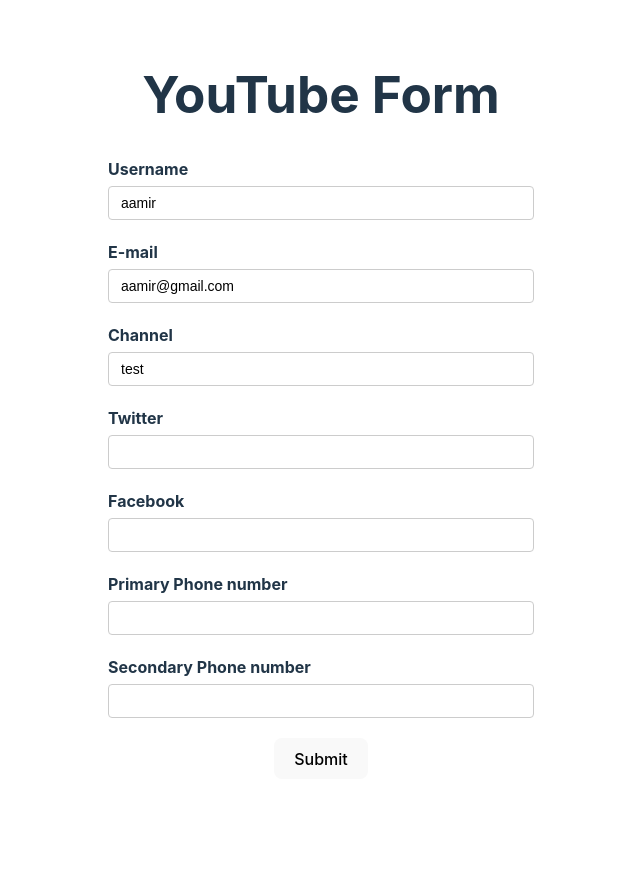
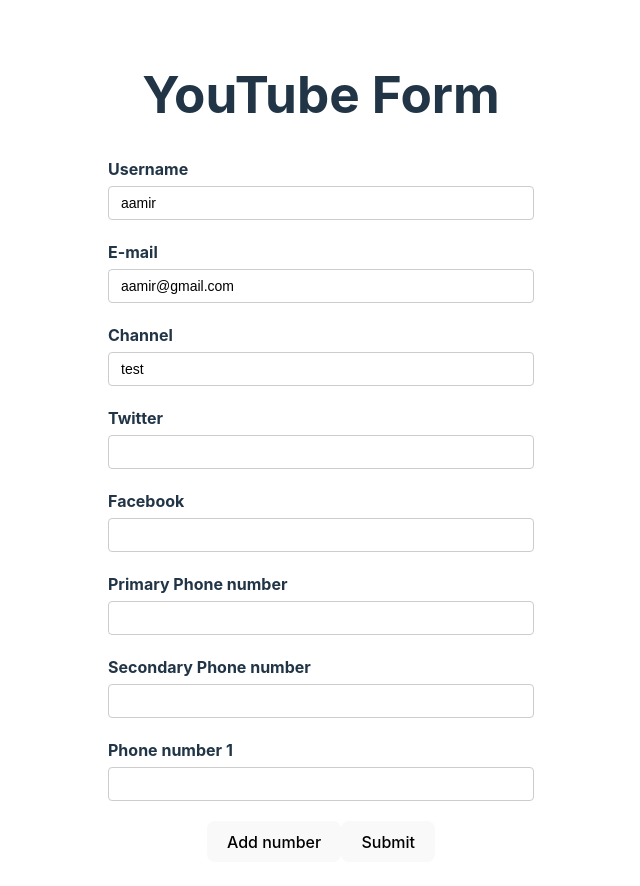
Before and after one commit to aamir12/react-form-hook, a React (Vite) app: page / in a window 1280 px wide. Shown: the top 886 px of the page, without its empty margins (319-959 px from the left). Before the commit the page ends 811 px from the top, so only its background shows below. Built offline with nearby package versions, Linux system fonts and the light colour scheme.

Commit message:
add array of object with form validation

```diff
--- a/src/Components/YoutubeForm.tsx
+++ b/src/Components/YoutubeForm.tsx
@@ -1,4 +1,4 @@
-import { useForm } from "react-hook-form";
+import { useFieldArray, useForm } from "react-hook-form";
 import { DevTool } from "@hookform/devtools";
 type FormValues = {
   username: string;
@@ -9,6 +9,9 @@
     facebook: string;
   };
   phoneNumbers: string[];
+  phNumbers: {
+    number: string;
+  }[];
 };
 
 export const YouTubeForm = () => {
@@ -26,12 +29,18 @@
         facebook: "",
       },
       phoneNumbers: ["", ""],
+      phNumbers: [{ number: "" }],
     },
   });
 
   const { register, control, handleSubmit, formState } = form;
+  const { fields, append, remove } = useFieldArray({
+    name: "phNumbers",
+    control,
+  });
   const { errors } = formState;
 
+  console.log(errors);
   const onSubmit = (data: FormValues) => {
     console.log("formData", data);
   };
@@ -149,6 +158,37 @@
           <p className="error">{errors?.phoneNumbers?.[1]?.message}</p>
         </div>
 
+        {fields.map((field, index) => {
+          return (
+            <div className="form-control" key={field.id}>
+              <label>Phone number {index + 1}</label>
+              <input
+                type="text"
+                {...register(`phNumbers.${index}.number`, {
+                  required: {
+                    value: true,
+                    message: `Phone number is required`,
+                  },
+                })}
+              />
+
+              <p className="error">
+                {errors?.phNumbers?.[index]?.number?.message}
+              </p>
+
+              {index > 0 && (
+                <button type="button" onClick={() => remove(index)}>
+                  Remove
+                </button>
+              )}
+            </div>
+          );
+        })}
+
+        <button type="button" onClick={() => append({ number: "" })}>
+          Add number
+        </button>
+
         <button>Submit</button>
       </form>
 
```
